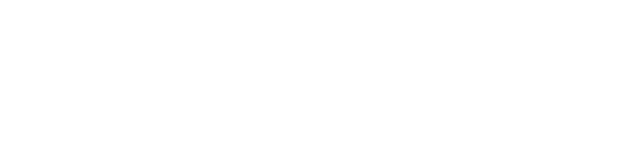
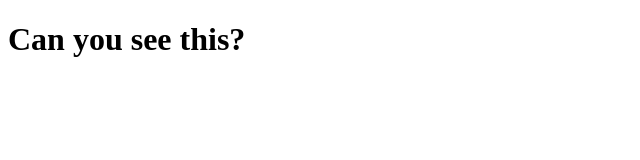
Before and after one commit to morganjlthorne/morganjlthorne.github.io, a plain HTML site: page index.html in a window 1280 px wide. Shown: the whole page, without its empty margins (0-640 px from the left). Drawn offline with Linux system fonts and the light colour scheme.

Commit message:
Practice

```diff
--- a/index.html
+++ b/index.html
@@ -5,5 +5,5 @@
     </head>
 
   <body>
-
+    <h1>Can you see this?</h1>
   </body>
```
